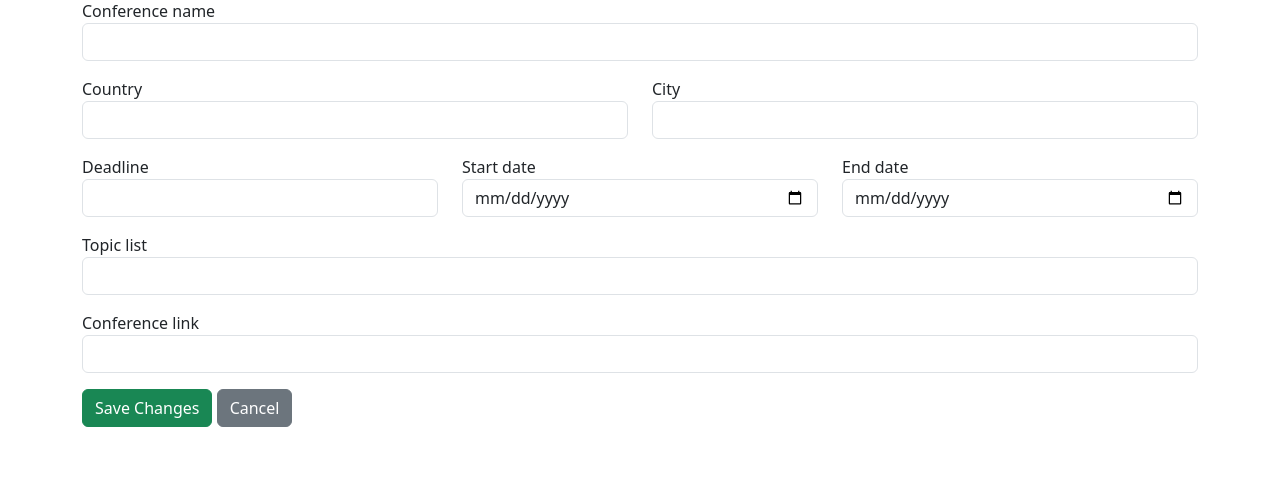
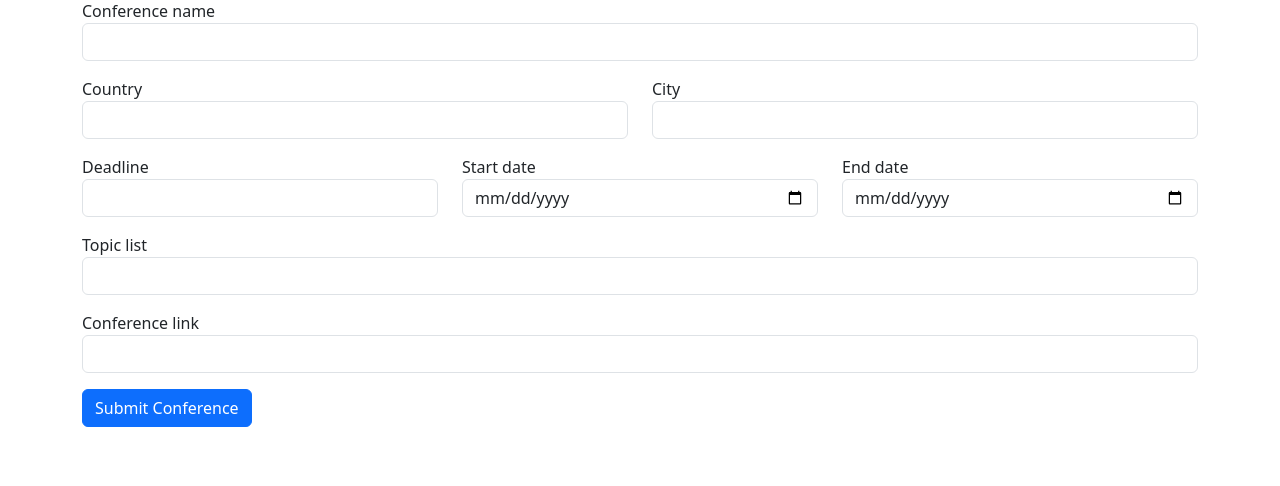
Before and after one commit to kubishi/scholar, a Python web app: template Frontend/templates/edit_conference.html in a window 1280 px wide. Shown: the part 147-633 px from the top of the page. Run offline with Jinja, Linux system fonts and the light colour scheme; the template is opened without the code that fills it, so the values that code supplies are empty, except form fields; form fields are guessed from the names that the template uses.

Commit message:
made more similar to add conference

```diff
--- a/Frontend/templates/edit_conference.html
+++ b/Frontend/templates/edit_conference.html
@@ -58,8 +58,27 @@
             {{ form.conference_link(class="form-control") }}
         </div>
 
-        <button type="submit" class="btn btn-success">Save Changes</button>
-        <a href="{{ url_for('index') }}" class="btn btn-secondary">Cancel</a>
-    </form>
+    <!-- Modal trigger button -->
+    <button type="button" class="btn btn-primary" data-bs-toggle="modal" data-bs-target="#exampleModal">
+        Submit Conference
+    </button>
+
+    <!-- Modal -->
+    <div class="modal fade" id="exampleModal" tabindex="-1" aria-labelledby="exampleModalLabel" aria-hidden="true">
+        <div class="modal-dialog">
+            <div class="modal-content">
+                <div class="modal-header">
+                    <h1 class="modal-title fs-5" id="exampleModalLabel">Confirm Input</h1>
+                    <button type="button" class="btn-close" data-bs-dismiss="modal" aria-label="Close"></button>
+                </div>
+                <div class="modal-footer">
+                    <button type="button" class="btn btn-secondary" data-bs-dismiss="modal">Close</button>
+                    <!-- This still submits the form -->
+                    {{ form.submit(class="btn btn-primary") }}
+                </div>
+            </div>
+        </div>
+    </div>
+  </form>
 </div>
 {% endblock %}
```
